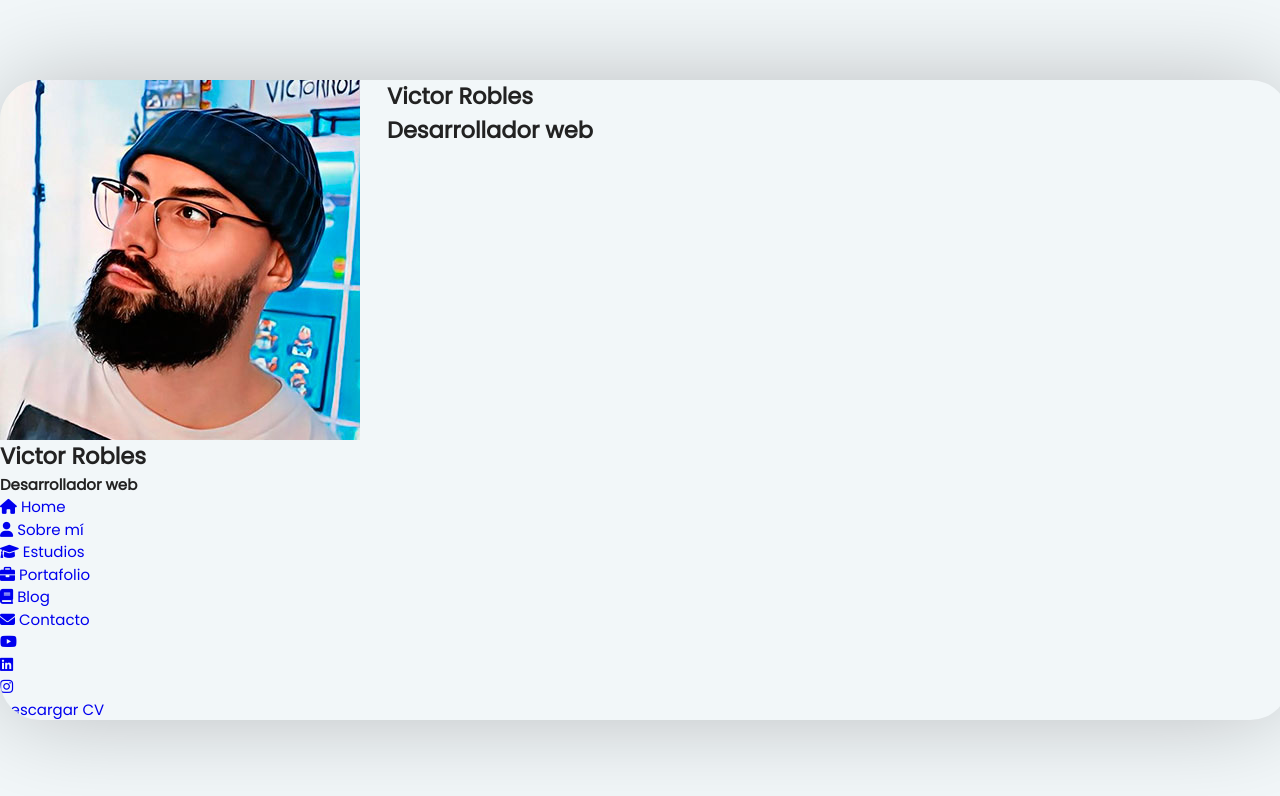
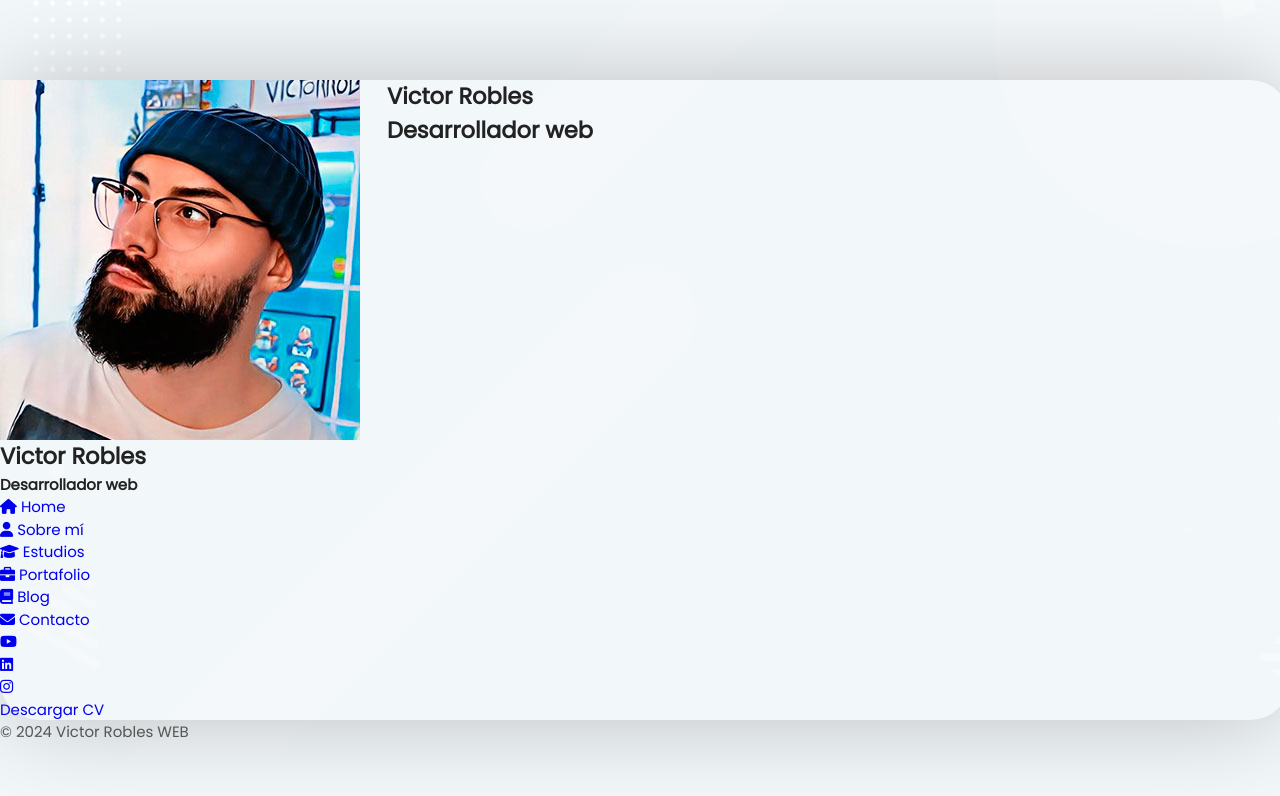
Before and after one commit to roraima1986/portfolio-design.github.io, a plain HTML site: page index.html in a window 1280 px wide. Drawn offline with Linux system fonts and the light colour scheme.

Commit message:
Imagen de fondo

```diff
--- a/assets/css/styles.css
+++ b/assets/css/styles.css
@@ -22,10 +22,19 @@ body {
     font-size: 1.5rem;
     background-color: var(--color-background);
     color: var(--color-text);
+    overflow: hidden;
 }
 
 h1, h2, h3, h4, h5, h6 {
     color: var(--color-title);
+}
+
+/* IMAGEN DE FONDO */
+body {
+    background-image: url('./../img/fondo.png');
+    background-size: cover;
+    background-repeat: no-repeat;
+    background-position: -20px -120px;
 }
 
 /* ESTRUCTURA PRINCIPAL */
@@ -42,5 +51,5 @@ h1, h2, h3, h4, h5, h6 {
     grid-template-columns: 30% 70%;
     border-radius: 4rem;
     box-shadow: 0 0 100px -5px rgba(0, 0, 0, .25);
-    overflow: hidden;
+
 }
```
